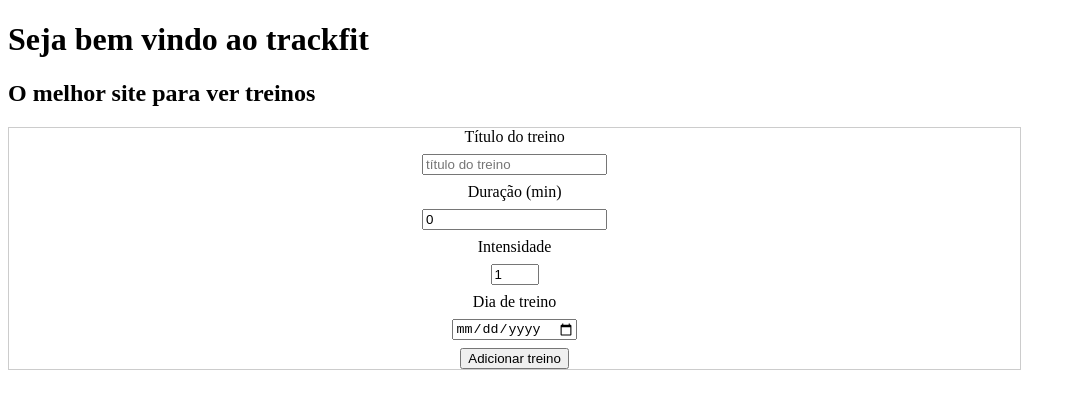
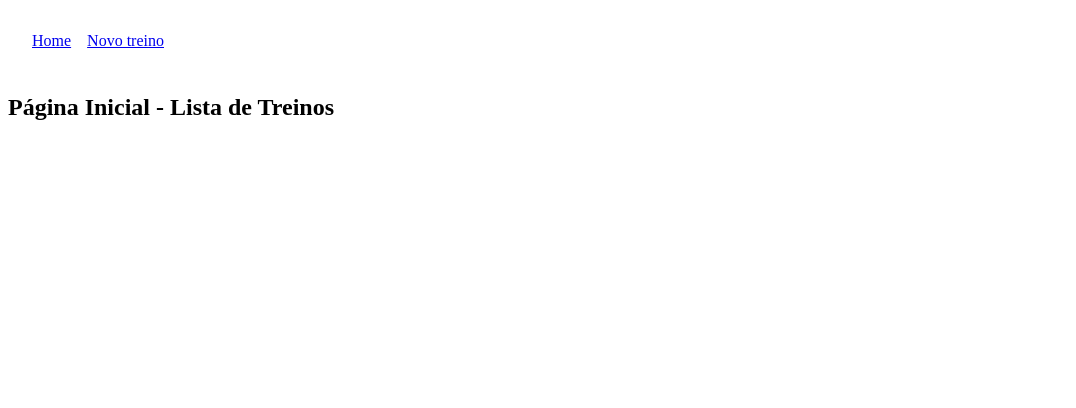
Before and after one commit to johnny-mathias/trackfit-do-leandro, a React (Vite) app: page / in a window 1280 px wide. Shown: the top 408 px of the page, without its empty margins (0-1076 px from the left). Built offline with nearby package versions, Linux system fonts and the light colour scheme.

Commit message:
feat: created react router dom

```diff
--- a/package.json
+++ b/package.json
@@ -12,7 +12,8 @@
   "dependencies": {
     "crypto": "^1.0.1",
     "react": "^19.1.1",
-    "react-dom": "^19.1.1"
+    "react-dom": "^19.1.1",
+    "react-router-dom": "^7.8.2"
   },
   "devDependencies": {
     "@eslint/js": "^9.33.0",
--- a/src/App.tsx
+++ b/src/App.tsx
@@ -1,22 +1,18 @@
-import { useState } from "react";
-import { Header } from "./components/header";
-import { WorkoutForm } from "./components/workout-form";
-import { WorkoutList } from "./components/workout-list";
-import type { Workout } from "./types/workout";
+import { BrowserRouter, Route, Routes } from "react-router-dom";
+import { Layout } from "./components/layout";
+import { AddWorkout } from "./pages/add-workout";
+import { Home } from "./pages/home";
 
 function App() {
-  const [list, setList] = useState<Workout[]>([]);
-
-  function addWorkout(workout: Workout): void {
-    setList((prev) => [...prev, workout]);
-  }
-
   return (
-    <>
-      <Header />
-      <WorkoutForm onAdd={addWorkout} />
-      <WorkoutList workoutList={list} />
-    </>
+    <BrowserRouter>
+      <Routes>
+        <Route path="/" element={<Layout />}>
+          <Route index element={<Home />} />
+          <Route path="/add" element={<AddWorkout />} />
+        </Route>
+      </Routes>
+    </BrowserRouter>
   );
 }
 
--- /dev/null
+++ b/src/components/layout.tsx
@@ -0,0 +1,24 @@
+import { Link, Outlet } from "react-router-dom";
+
+export function Layout() {
+  return (
+    <>
+      <nav
+        style={{
+          padding: "1.5rem",
+        }}
+      >
+        <div
+          style={{
+            display: "flex",
+            gap: "1rem",
+          }}
+        >
+          <Link to="/">Home</Link>
+          <Link to="/add">Novo treino</Link>
+        </div>
+      </nav>
+      <Outlet />
+    </>
+  );
+}
--- /dev/null
+++ b/src/pages/add-workout.tsx
@@ -0,0 +1,22 @@
+import { useState } from "react";
+import { WorkoutForm } from "../components/workout-form";
+import { WorkoutList } from "../components/workout-list";
+import type { Workout } from "../types/workout";
+
+export function AddWorkout() {
+  const [workouts, setWorkouts] = useState<Workout[]>([]);
+
+  function addWorkout(workout: Workout): void {
+    setWorkouts((prev) => [...prev, workout]);
+  }
+
+  return (
+    <>
+      <h2>Adicionar novo treino</h2>
+
+      <WorkoutForm onAdd={addWorkout} />
+
+      <WorkoutList workoutList={workouts} />
+    </>
+  );
+}
--- /dev/null
+++ b/src/pages/home.tsx
@@ -0,0 +1,7 @@
+export function Home() {
+  return (
+    <>
+      <h2>Página Inicial - Lista de Treinos</h2>
+    </>
+  );
+}
```
Also changed, not shown: src/pages/workout-details.tsx (added, +7 -0 lines), 1 other file (tests, documents, lock files or other folders).
